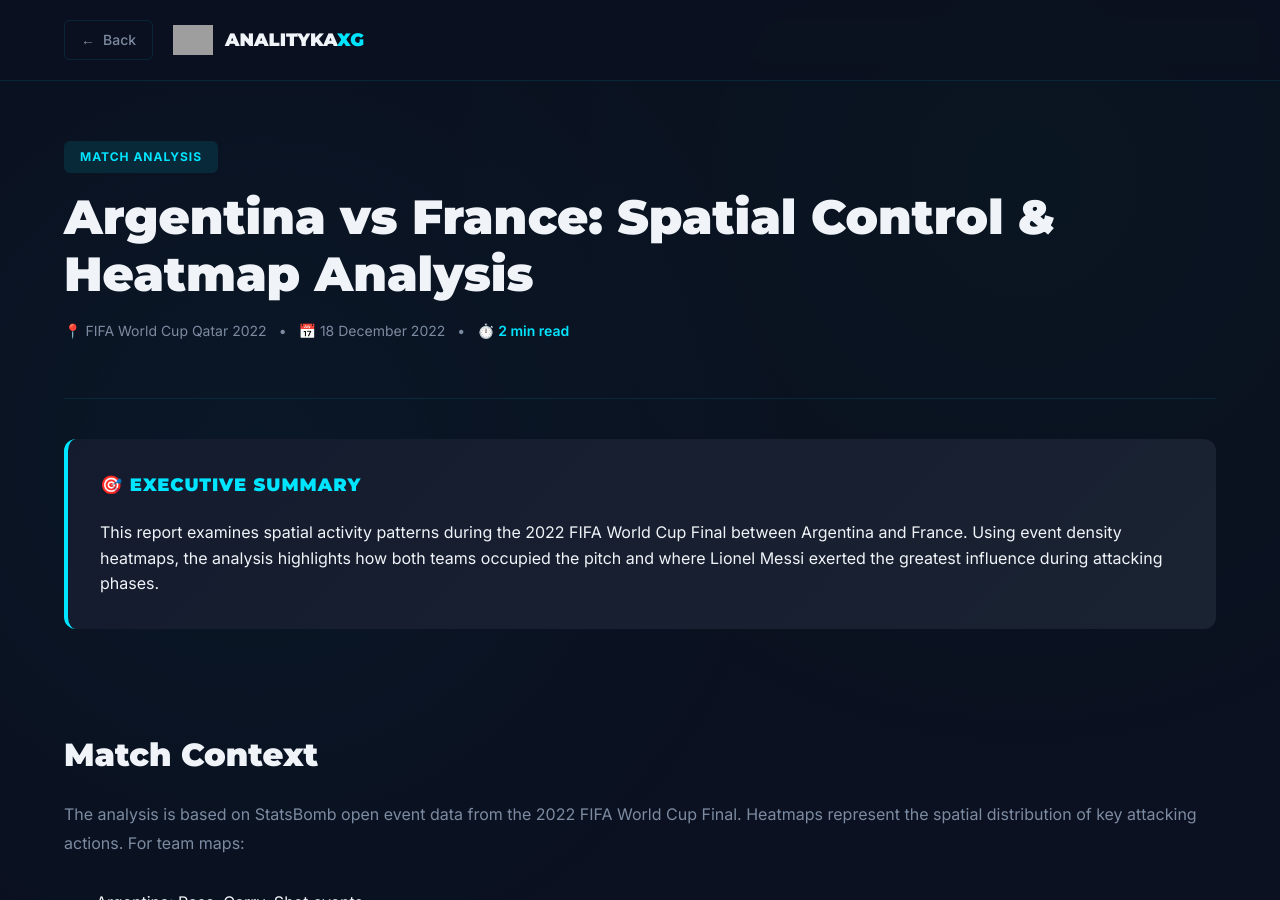
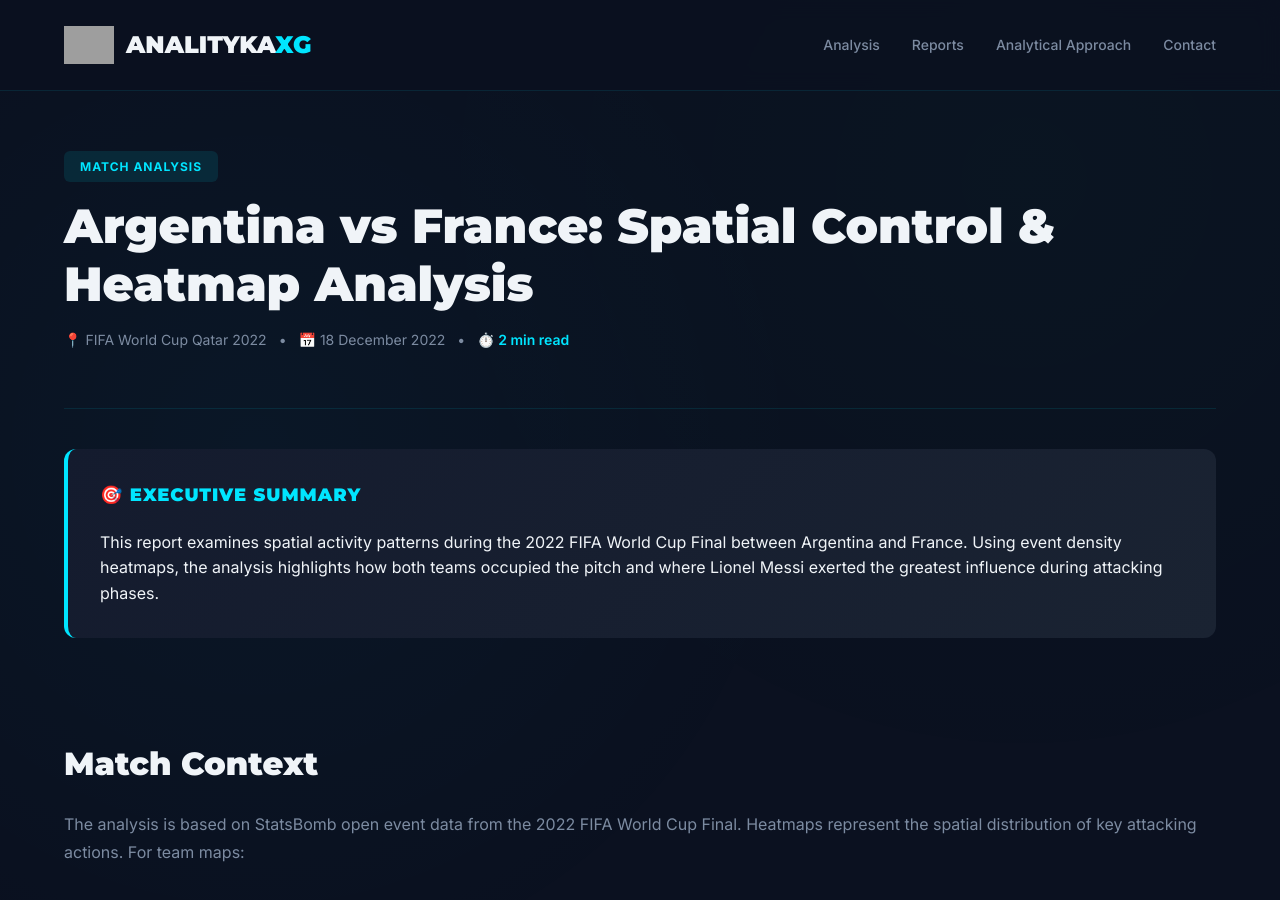
Before and after one commit to Fiallos77/analitykaXG, a Jekyll site: the page built from reports/ArgentinavsFranceHeadMap.md, in a window 1280 px wide and 900 px high. Built offline with Jekyll 4.4.1, drawn with Linux system fonts in a browser that asks for light colours; grey boxes are pictures that could not be loaded.

Commit message:
Refactor header layout in report.html

```diff
--- a/_layouts/report.html
+++ b/_layouts/report.html
@@ -19,18 +19,20 @@
 <header>
     <div class="container">
         <nav>
-                <div class="nav-left">
-                    <a href="{{ site.baseurl }}/" class="back-button">
-                        <span>←</span>
-                        <span>Back</span>
-                    </a>
-
             <a href="{{ site.baseurl }}/" class="logo-container">
-                        <img src="{{ site.baseurl }}/assets/images/logo.png" alt="analitykaXG" class="logo-small">
-                        <div class="logo-text-small">
+                <img src="{{ site.baseurl }}/assets/images/logo.png" alt="analitykaXG Logo" class="logo-image">
+                <div class="logo-text">
                     ANALITYKA<span class="highlight">XG</span>
                 </div>
             </a>
+
+            <div class="nav-right">
+                <ul class="nav-links">
+                    <li><a href="{{ site.baseurl }}/#reports">Analysis</a></li>
+                    <li><a href="{{ site.baseurl }}/reports/">Reports</a></li>
+                    <li><a href="{{ site.baseurl }}/#about">Analytical Approach</a></li>
+                    <li><a href="mailto:analitykaxg@gmail.com">Contact</a></li>
+                </ul>
             </div>
         </nav>
     </div>
```
Lines whose indentation alone changed are shown as unchanged.
